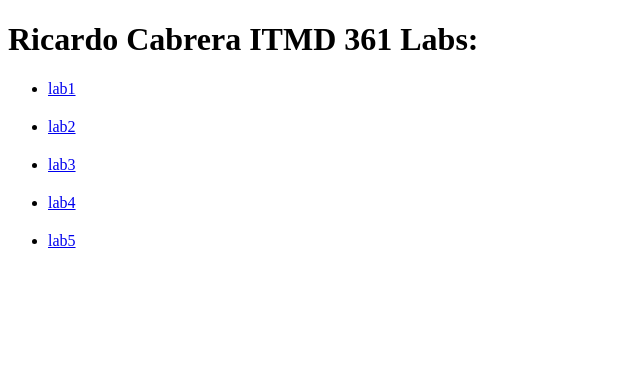
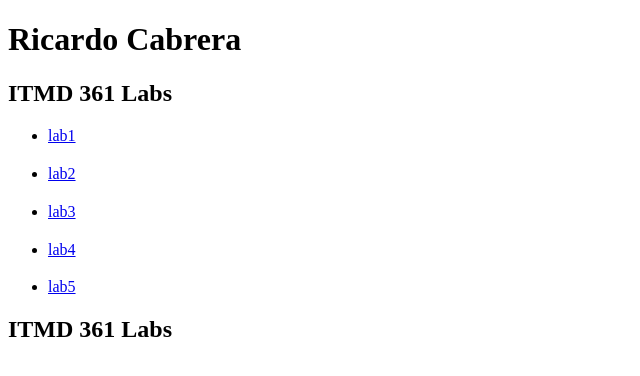
Before and after one commit to RicardoCabreraa/RicardoCabreraa.github.io, a plain HTML site: page index.html in a window 1280 px wide. Shown: the whole page, without its empty margins (0-640 px from the left). Drawn offline with Linux system fonts and the light colour scheme.

Commit message:
Update index.html

```diff
--- a/index.html
+++ b/index.html
@@ -5,7 +5,8 @@
 	<title>Ricardo Site Directory</title>
 </head>
 <body>
-	<h1>Ricardo Cabrera ITMD 361 Labs:</h1>
+	<h1>Ricardo Cabrera</h1>
+	<h2>ITMD 361 Labs</h2>
 	<ul>
 		<li><a href="lab1">lab1</a></li>
 		<h2></h2>
@@ -18,5 +19,9 @@
 		<li><a href="lab4">lab5</a></li>
 		<h2></h2>
 	</ul>
+	<h2>ITMD 361 Labs</h2>
+	<ul>
+
+	</ul>
 </body>
 </html>
```
